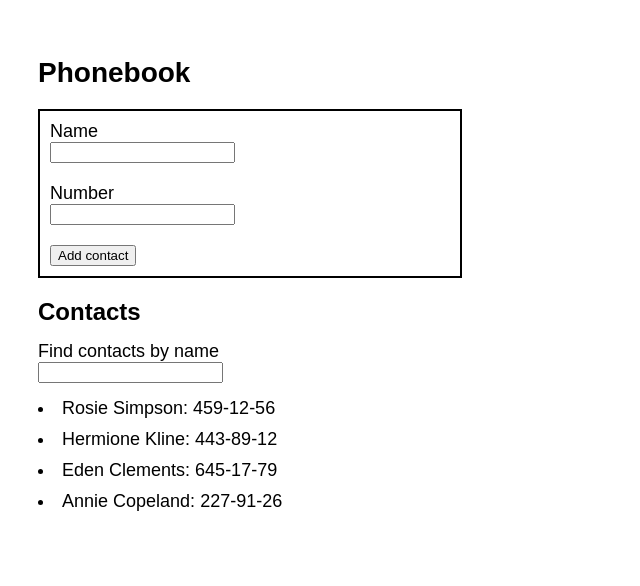
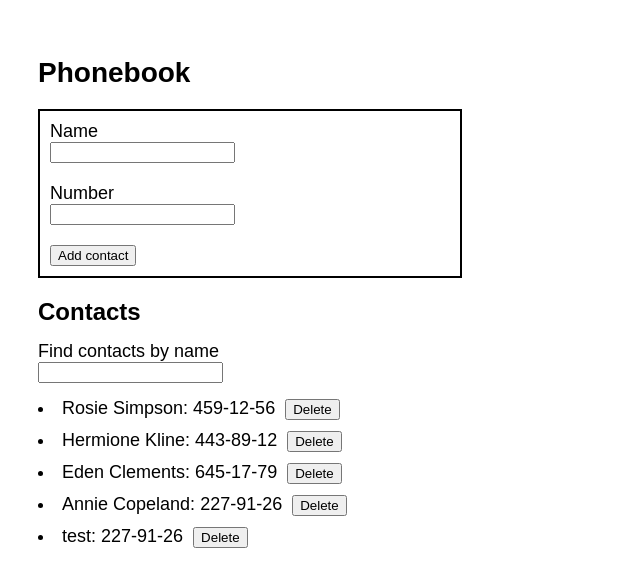
Before and after one commit to valik-kinakh/goit-react-hw-02-phonebook, a React (Create React App) app: page / in a window 1280 px wide. Shown: the top 586 px of the page, without its empty margins (0-640 px from the left). Built offline with nearby package versions, Linux system fonts and the light colour scheme; the HTML template or start-up script is replaced by a standard one.

Commit message:
finish task

```diff
--- a/src/components/App.jsx
+++ b/src/components/App.jsx
@@ -11,11 +11,22 @@ export const App = () => {
     { id: 'id-2', name: 'Hermione Kline', number: '443-89-12' },
     { id: 'id-3', name: 'Eden Clements', number: '645-17-79' },
     { id: 'id-4', name: 'Annie Copeland', number: '227-91-26' },
+    { id: 'id-5', name: 'test', number: '227-91-26' },
   ]);
   const [searchQuery, setSearchQuery] = useState('');
 
   const addContact = contact => {
+    const duplicate = contacts.find(el => el.name === contact.name);
+    if (duplicate) {
+      alert(`${duplicate.name} is already in contacts`);
+      return;
+    }
+
     setContacts(prevState => [...prevState, contact]);
+  };
+
+  const deleteContact = id => {
+    setContacts(prevState => prevState.filter(contact => contact.id !== id));
   };
 
   return (
@@ -25,7 +36,11 @@ export const App = () => {
 
       <SubTitle title="Contacts" />
       <Filter setSearchQuery={setSearchQuery} value={searchQuery} />
-      <ContactList contacts={contacts} searchQuery={searchQuery} />
+      <ContactList
+        contacts={contacts}
+        searchQuery={searchQuery}
+        deleteContact={deleteContact}
+      />
     </div>
   );
 };
--- a/src/components/ContactList/ContactList.js
+++ b/src/components/ContactList/ContactList.js
@@ -2,7 +2,7 @@ import React from 'react';
 import Proptypes from 'prop-types';
 import s from './ContactList.module.css';
 
-const ContactList = ({ contacts, searchQuery }) => {
+const ContactList = ({ contacts, searchQuery, deleteContact }) => {
   const filterCallback = contact => {
     const searchQueryToLowercase = searchQuery.toLowerCase();
     return contact.name.toLowerCase().includes(searchQueryToLowercase);
@@ -12,7 +12,15 @@ const ContactList = ({ contacts, searchQuery }) => {
     <ul className={s.list}>
       {contacts.filter(filterCallback).map(contact => (
         <li className={s.item} key={contact.id}>
-          {contact.name}: {contact.number}
+          <span>
+            {contact.name}: {contact.number}
+          </span>
+          <button
+            className={s.button}
+            onClick={() => deleteContact(contact.id)}
+          >
+            Delete
+          </button>
         </li>
       ))}
     </ul>
@@ -27,7 +35,8 @@ ContactList.propTypes = {
       number: Proptypes.string,
     })
   ).isRequired,
-  searchQuery: Proptypes.string,
+  searchQuery: Proptypes.string.isRequired,
+  deleteContact: Proptypes.func.isRequired,
 };
 
 export default ContactList;
--- a/src/components/ContactList/ContactList.module.css
+++ b/src/components/ContactList/ContactList.module.css
@@ -8,3 +8,7 @@
   font-size: 18px;
   margin: 10px 0;
 }
+
+.button{
+  margin-left: 10px;
+}
```
